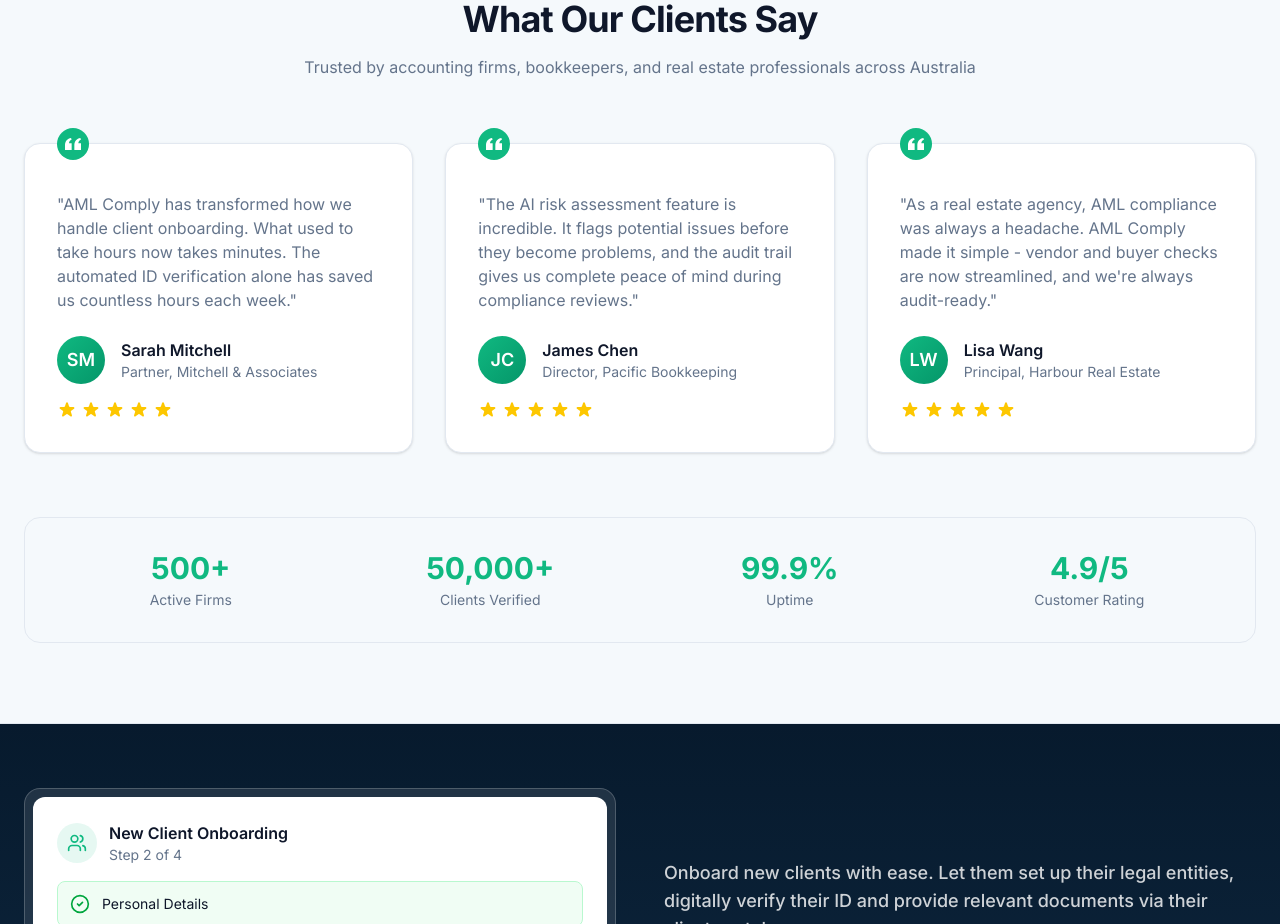
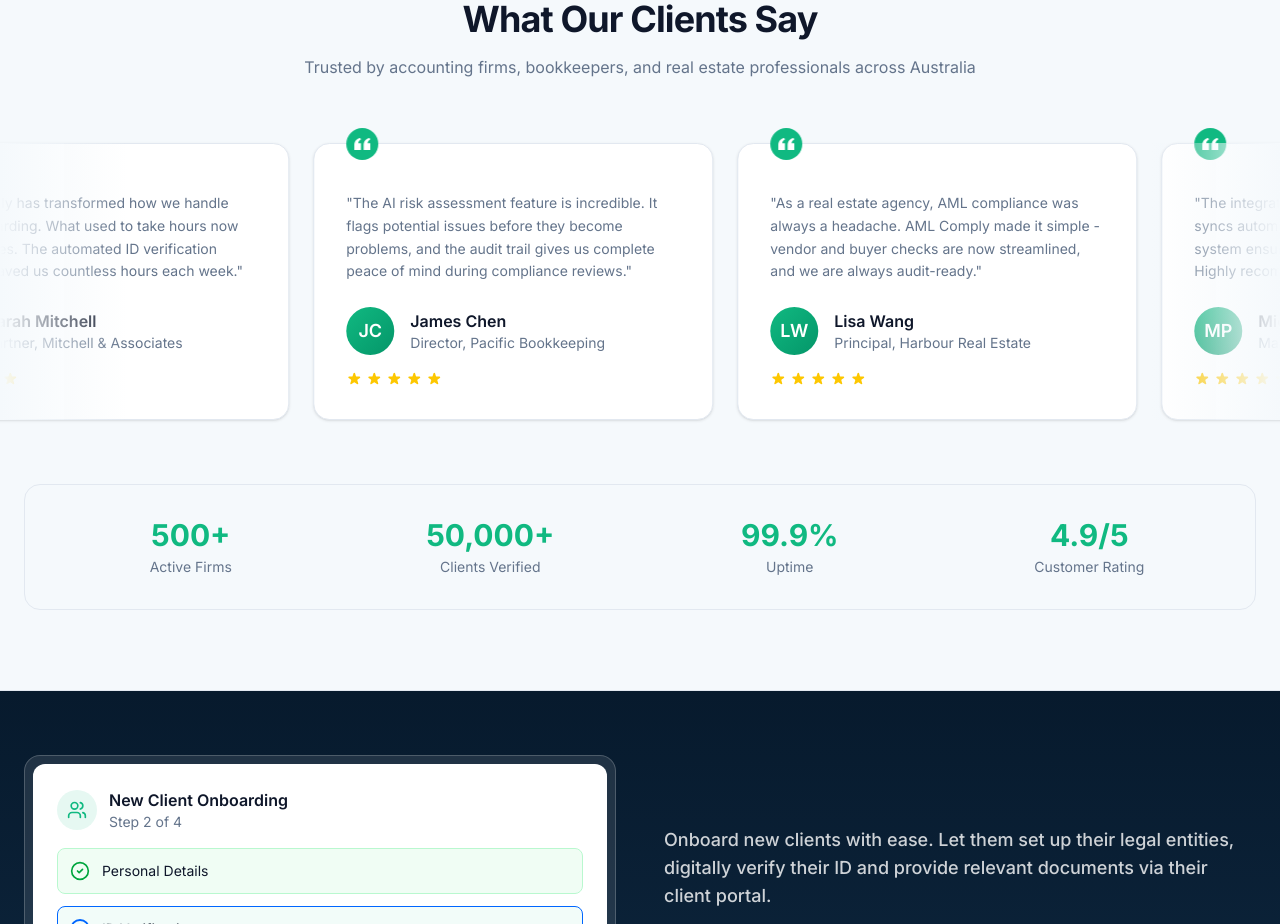
Before and after one commit to chauhan10238/PainTrain, a Next.js app: page / in a window 1280 px wide. Shown: the part 4640-5564 px from the top of the page. Built offline with nearby package versions, Linux system fonts and the light colour scheme.

Commit message:
feat: add scrolling testimonials animation and layout update

```diff
--- a/app/globals.css
+++ b/app/globals.css
@@ -162,3 +162,17 @@
     @apply bg-background text-foreground;
   }
 }
+
+/* Testimonials scroll animation */
+@keyframes scroll {
+  0% {
+    transform: translateX(0);
+  }
+  100% {
+    transform: translateX(-50%);
+  }
+}
+
+.animate-scroll {
+  animation: scroll 40s linear infinite;
+}
--- a/app/page.tsx
+++ b/app/page.tsx
@@ -514,7 +514,7 @@ export default function LandingPage() {
       </section>
 
       {/* SECTION 8 — Testimonials */}
-      <section className="border-b border-border py-20">
+      <section className="border-b border-border py-20 overflow-hidden">
         <div className="mx-auto max-w-7xl px-6">
           <div className="text-center">
             <span className="inline-block rounded-full bg-[#10B981]/10 px-4 py-1.5 text-sm font-medium text-[#10B981]">
@@ -527,10 +527,25 @@ export default function LandingPage() {
               Trusted by accounting firms, bookkeepers, and real estate professionals across Australia
             </p>
           </div>
+        </div>
 
-          <div className="mt-16 grid gap-8 md:grid-cols-3">
-            {/* Testimonial 1 */}
-            <div className="relative rounded-2xl border border-border bg-card p-8 shadow-sm transition-all hover:shadow-lg">
+        {/* Scrolling testimonials */}
+        <div className="relative mt-16">
+          {/* Gradient overlays */}
+          <div className="pointer-events-none absolute left-0 top-0 z-10 h-full w-32 bg-gradient-to-r from-background to-transparent" />
+          <div className="pointer-events-none absolute right-0 top-0 z-10 h-full w-32 bg-gradient-to-l from-background to-transparent" />
+
+          <div className="flex animate-scroll gap-6 hover:[animation-play-state:paused]">
+            {[
+              { initials: 'SM', name: 'Sarah Mitchell', role: 'Partner, Mitchell & Associates', quote: 'AML Comply has transformed how we handle client onboarding. What used to take hours now takes minutes. The automated ID verification alone has saved us countless hours each week.' },
+              { initials: 'JC', name: 'James Chen', role: 'Director, Pacific Bookkeeping', quote: 'The AI risk assessment feature is incredible. It flags potential issues before they become problems, and the audit trail gives us complete peace of mind during compliance reviews.' },
+              { initials: 'LW', name: 'Lisa Wang', role: 'Principal, Harbour Real Estate', quote: 'As a real estate agency, AML compliance was always a headache. AML Comply made it simple - vendor and buyer checks are now streamlined, and we are always audit-ready.' },
+              { initials: 'MP', name: 'Michael Peters', role: 'Managing Director, Peters Tax Group', quote: 'The integration with Xero is seamless. Client data syncs automatically, and the 100-point verification system ensures we never miss a compliance step. Highly recommended!' },
+              { initials: 'RK', name: 'Rachel Kim', role: 'Compliance Officer, National Finance', quote: 'We tried several AML solutions before finding AML Comply. The difference is night and day - intuitive interface, powerful features, and exceptional support.' },
+              { initials: 'DT', name: 'David Thompson', role: 'Senior Partner, Thompson & Co', quote: 'The document collection feature alone is worth it. Clients receive a secure link, upload their ID, and we get verified documents with an audit trail. Brilliant!' },
+              { initials: 'AH', name: 'Amanda Hughes', role: 'Owner, Coastal Bookkeeping', quote: 'As a solo bookkeeper, I needed something simple yet comprehensive. AML Comply ticks all the boxes and the pricing is very fair for small practices like mine.' },
+            ].map((testimonial, i) => (
+              <div key={i} className="relative w-[400px] shrink-0 rounded-2xl border border-border bg-card p-8 shadow-sm">
                 <div className="absolute -top-4 left-8">
                   <div className="flex h-8 w-8 items-center justify-center rounded-full bg-[#10B981] text-white">
                     <svg className="h-4 w-4" fill="currentColor" viewBox="0 0 24 24">
@@ -538,29 +553,38 @@ export default function LandingPage() {
                     </svg>
                   </div>
                 </div>
-              <p className="mt-4 text-muted-foreground">
-                &quot;AML Comply has transformed how we handle client onboarding. What used to take hours now takes minutes. The automated ID verification alone has saved us countless hours each week.&quot;
+                <p className="mt-4 text-sm text-muted-foreground leading-relaxed">
+                  &quot;{testimonial.quote}&quot;
                 </p>
                 <div className="mt-6 flex items-center gap-4">
                   <div className="flex h-12 w-12 items-center justify-center rounded-full bg-gradient-to-br from-[#10B981] to-[#059669] text-lg font-semibold text-white">
-                  SM
+                    {testimonial.initials}
                   </div>
                   <div>
-                  <p className="font-semibold">Sarah Mitchell</p>
-                  <p className="text-sm text-muted-foreground">Partner, Mitchell & Associates</p>
+                    <p className="font-semibold">{testimonial.name}</p>
+                    <p className="text-sm text-muted-foreground">{testimonial.role}</p>
                   </div>
                 </div>
                 <div className="mt-4 flex gap-1">
-                {[...Array(5)].map((_, i) => (
-                  <svg key={i} className="h-5 w-5 text-yellow-400" fill="currentColor" viewBox="0 0 20 20">
+                  {[...Array(5)].map((_, j) => (
+                    <svg key={j} className="h-4 w-4 text-yellow-400" fill="currentColor" viewBox="0 0 20 20">
                       <path d="M9.049 2.927c.3-.921 1.603-.921 1.902 0l1.07 3.292a1 1 0 00.95.69h3.462c.969 0 1.371 1.24.588 1.81l-2.8 2.034a1 1 0 00-.364 1.118l1.07 3.292c.3.921-.755 1.688-1.54 1.118l-2.8-2.034a1 1 0 00-1.175 0l-2.8 2.034c-.784.57-1.838-.197-1.539-1.118l1.07-3.292a1 1 0 00-.364-1.118L2.98 8.72c-.783-.57-.38-1.81.588-1.81h3.461a1 1 0 00.951-.69l1.07-3.292z" />
                     </svg>
                   ))}
                 </div>
               </div>
-
-            {/* Testimonial 2 */}
-            <div className="relative rounded-2xl border border-border bg-card p-8 shadow-sm transition-all hover:shadow-lg">
+            ))}
+            {/* Duplicate for seamless loop */}
+            {[
+              { initials: 'SM', name: 'Sarah Mitchell', role: 'Partner, Mitchell & Associates', quote: 'AML Comply has transformed how we handle client onboarding. What used to take hours now takes minutes. The automated ID verification alone has saved us countless hours each week.' },
+              { initials: 'JC', name: 'James Chen', role: 'Director, Pacific Bookkeeping', quote: 'The AI risk assessment feature is incredible. It flags potential issues before they become problems, and the audit trail gives us complete peace of mind during compliance reviews.' },
+              { initials: 'LW', name: 'Lisa Wang', role: 'Principal, Harbour Real Estate', quote: 'As a real estate agency, AML compliance was always a headache. AML Comply made it simple - vendor and buyer checks are now streamlined, and we are always audit-ready.' },
+              { initials: 'MP', name: 'Michael Peters', role: 'Managing Director, Peters Tax Group', quote: 'The integration with Xero is seamless. Client data syncs automatically, and the 100-point verification system ensures we never miss a compliance step. Highly recommended!' },
+              { initials: 'RK', name: 'Rachel Kim', role: 'Compliance Officer, National Finance', quote: 'We tried several AML solutions before finding AML Comply. The difference is night and day - intuitive interface, powerful features, and exceptional support.' },
+              { initials: 'DT', name: 'David Thompson', role: 'Senior Partner, Thompson & Co', quote: 'The document collection feature alone is worth it. Clients receive a secure link, upload their ID, and we get verified documents with an audit trail. Brilliant!' },
+              { initials: 'AH', name: 'Amanda Hughes', role: 'Owner, Coastal Bookkeeping', quote: 'As a solo bookkeeper, I needed something simple yet comprehensive. AML Comply ticks all the boxes and the pricing is very fair for small practices like mine.' },
+            ].map((testimonial, i) => (
+              <div key={`dup-${i}`} className="relative w-[400px] shrink-0 rounded-2xl border border-border bg-card p-8 shadow-sm">
                 <div className="absolute -top-4 left-8">
                   <div className="flex h-8 w-8 items-center justify-center rounded-full bg-[#10B981] text-white">
                     <svg className="h-4 w-4" fill="currentColor" viewBox="0 0 24 24">
@@ -568,60 +592,33 @@ export default function LandingPage() {
                     </svg>
                   </div>
                 </div>
-              <p className="mt-4 text-muted-foreground">
-                &quot;The AI risk assessment feature is incredible. It flags potential issues before they become problems, and the audit trail gives us complete peace of mind during compliance reviews.&quot;
+                <p className="mt-4 text-sm text-muted-foreground leading-relaxed">
+                  &quot;{testimonial.quote}&quot;
                 </p>
                 <div className="mt-6 flex items-center gap-4">
                   <div className="flex h-12 w-12 items-center justify-center rounded-full bg-gradient-to-br from-[#10B981] to-[#059669] text-lg font-semibold text-white">
-                  JC
+                    {testimonial.initials}
                   </div>
                   <div>
-                  <p className="font-semibold">James Chen</p>
-                  <p className="text-sm text-muted-foreground">Director, Pacific Bookkeeping</p>
+                    <p className="font-semibold">{testimonial.name}</p>
+                    <p className="text-sm text-muted-foreground">{testimonial.role}</p>
                   </div>
                 </div>
                 <div className="mt-4 flex gap-1">
-                {[...Array(5)].map((_, i) => (
-                  <svg key={i} className="h-5 w-5 text-yellow-400" fill="currentColor" viewBox="0 0 20 20">
+                  {[...Array(5)].map((_, j) => (
+                    <svg key={j} className="h-4 w-4 text-yellow-400" fill="currentColor" viewBox="0 0 20 20">
                       <path d="M9.049 2.927c.3-.921 1.603-.921 1.902 0l1.07 3.292a1 1 0 00.95.69h3.462c.969 0 1.371 1.24.588 1.81l-2.8 2.034a1 1 0 00-.364 1.118l1.07 3.292c.3.921-.755 1.688-1.54 1.118l-2.8-2.034a1 1 0 00-1.175 0l-2.8 2.034c-.784.57-1.838-.197-1.539-1.118l1.07-3.292a1 1 0 00-.364-1.118L2.98 8.72c-.783-.57-.38-1.81.588-1.81h3.461a1 1 0 00.951-.69l1.07-3.292z" />
                     </svg>
                   ))}
                 </div>
               </div>
-
-            {/* Testimonial 3 */}
-            <div className="relative rounded-2xl border border-border bg-card p-8 shadow-sm transition-all hover:shadow-lg">
-              <div className="absolute -top-4 left-8">
-                <div className="flex h-8 w-8 items-center justify-center rounded-full bg-[#10B981] text-white">
-                  <svg className="h-4 w-4" fill="currentColor" viewBox="0 0 24 24">
-                    <path d="M14.017 21v-7.391c0-5.704 3.731-9.57 8.983-10.609l.995 2.151c-2.432.917-3.995 3.638-3.995 5.849h4v10h-9.983zm-14.017 0v-7.391c0-5.704 3.748-9.57 9-10.609l.996 2.151c-2.433.917-3.996 3.638-3.996 5.849h3.983v10h-9.983z" />
-                  </svg>
-                </div>
-              </div>
-              <p className="mt-4 text-muted-foreground">
-                &quot;As a real estate agency, AML compliance was always a headache. AML Comply made it simple - vendor and buyer checks are now streamlined, and we&apos;re always audit-ready.&quot;
-              </p>
-              <div className="mt-6 flex items-center gap-4">
-                <div className="flex h-12 w-12 items-center justify-center rounded-full bg-gradient-to-br from-[#10B981] to-[#059669] text-lg font-semibold text-white">
-                  LW
-                </div>
-                <div>
-                  <p className="font-semibold">Lisa Wang</p>
-                  <p className="text-sm text-muted-foreground">Principal, Harbour Real Estate</p>
-                </div>
-              </div>
-              <div className="mt-4 flex gap-1">
-                {[...Array(5)].map((_, i) => (
-                  <svg key={i} className="h-5 w-5 text-yellow-400" fill="currentColor" viewBox="0 0 20 20">
-                    <path d="M9.049 2.927c.3-.921 1.603-.921 1.902 0l1.07 3.292a1 1 0 00.95.69h3.462c.969 0 1.371 1.24.588 1.81l-2.8 2.034a1 1 0 00-.364 1.118l1.07 3.292c.3.921-.755 1.688-1.54 1.118l-2.8-2.034a1 1 0 00-1.175 0l-2.8 2.034c-.784.57-1.838-.197-1.539-1.118l1.07-3.292a1 1 0 00-.364-1.118L2.98 8.72c-.783-.57-.38-1.81.588-1.81h3.461a1 1 0 00.951-.69l1.07-3.292z" />
-                  </svg>
             ))}
-              </div>
           </div>
         </div>
 
         {/* Stats bar */}
-          <div className="mt-16 grid grid-cols-2 gap-8 rounded-2xl border border-border bg-muted/30 p-8 md:grid-cols-4">
+        <div className="mx-auto mt-16 max-w-7xl px-6">
+          <div className="grid grid-cols-2 gap-8 rounded-2xl border border-border bg-muted/30 p-8 md:grid-cols-4">
             <div className="text-center">
               <p className="text-3xl font-bold text-[#10B981]">500+</p>
               <p className="mt-1 text-sm text-muted-foreground">Active Firms</p>
```
Lines whose indentation alone changed are shown as unchanged.
